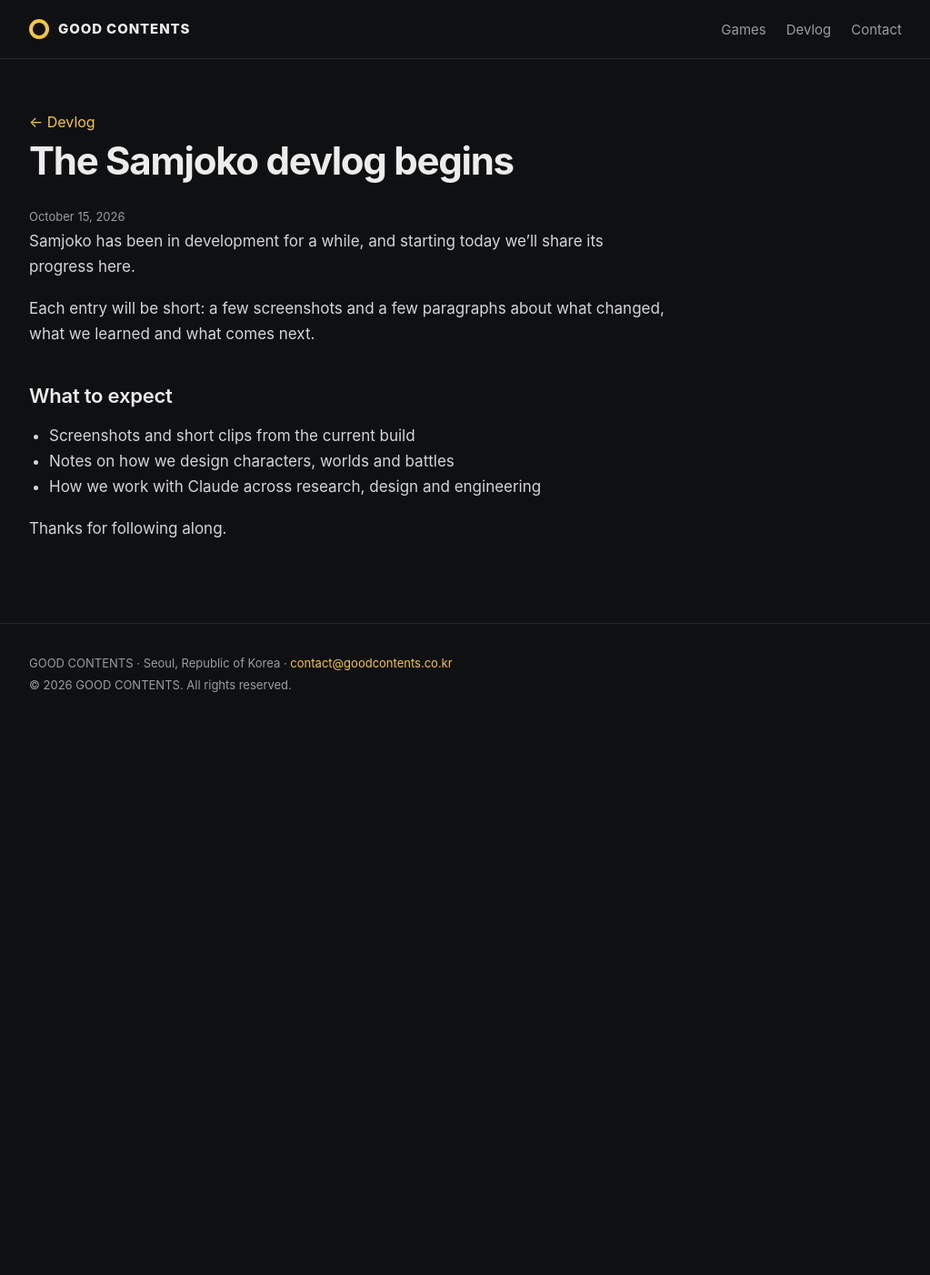
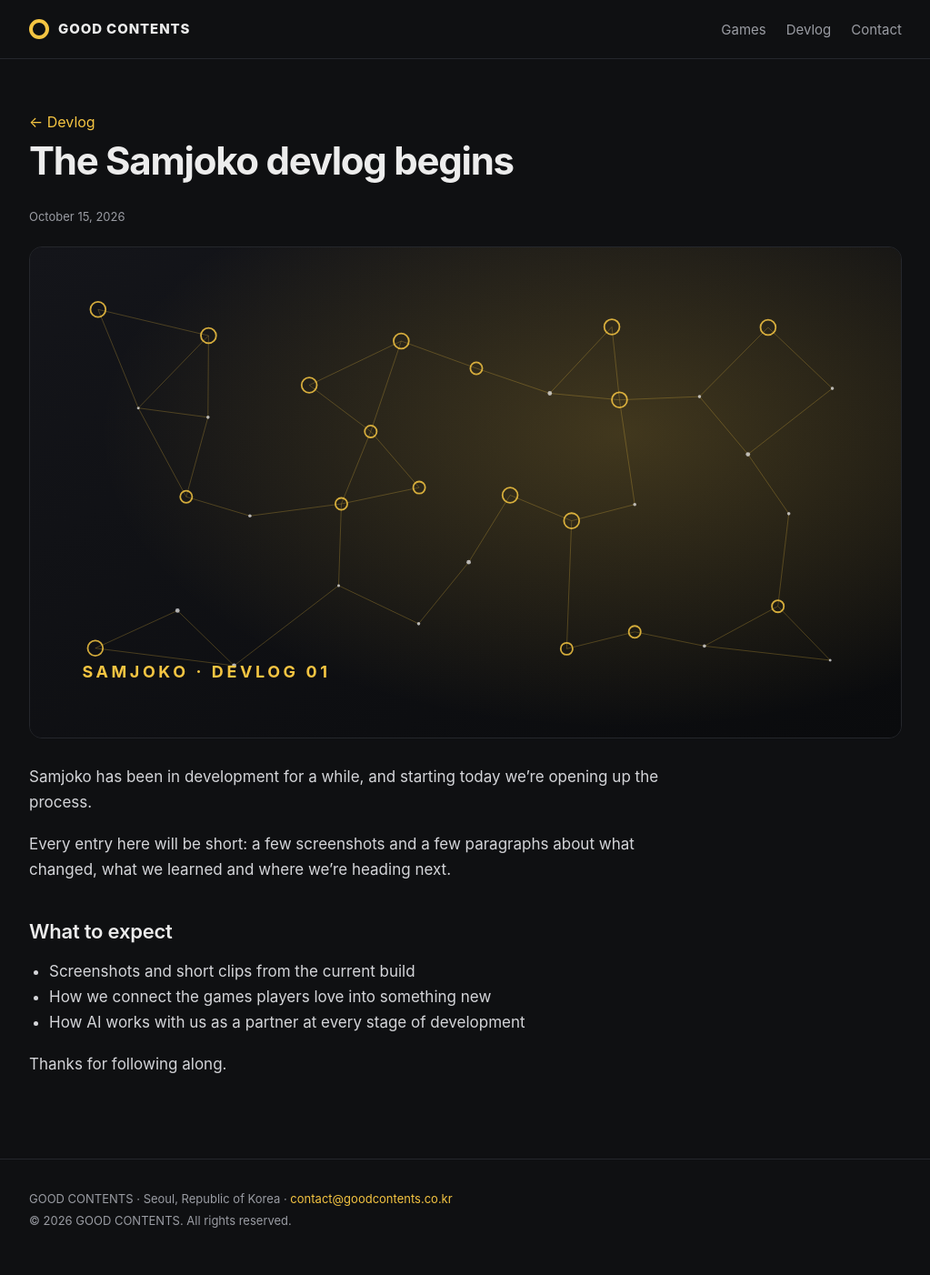
Before and after one commit to jun-hyung-joon/goodcontents-site, a Jekyll site: the page built from _posts/2026-10-15-devlog-begins.md, in a window 1280 px wide. Shown: the whole page at 91% size, without its empty margins (128-1151 px from the left). Built offline with Jekyll 4.4.1, drawn with Linux system fonts in a browser that asks for light colours; before the commit the page ends 900 px from its top, so only the background shows below that.

Commit message:
Add files via upload

```diff
--- a/_posts/2026-10-15-devlog-begins.md
+++ b/_posts/2026-10-15-devlog-begins.md
@@ -1,17 +1,18 @@
 ---
 layout: post
 title: "The Samjoko devlog begins"
-summary: "Why we're starting a devlog, and what you'll find here as Samjoko takes shape."
+summary: "Why we're opening up our development process, and what you'll find here as Samjoko takes shape."
+image: /assets/devlog/2026-10-15/cover.svg
 ---
 
-Samjoko has been in development for a while, and starting today we'll share its progress here.
+Samjoko has been in development for a while, and starting today we're opening up the process.
 
-Each entry will be short: a few screenshots and a few paragraphs about what changed, what we learned and what comes next.
+Every entry here will be short: a few screenshots and a few paragraphs about what changed, what we learned and where we're heading next.
 
 ## What to expect
 
 - Screenshots and short clips from the current build
-- Notes on how we design characters, worlds and battles
-- How we work with Claude across research, design and engineering
+- How we connect the games players love into something new
+- How AI works with us as a partner at every stage of development
 
 Thanks for following along.
```
